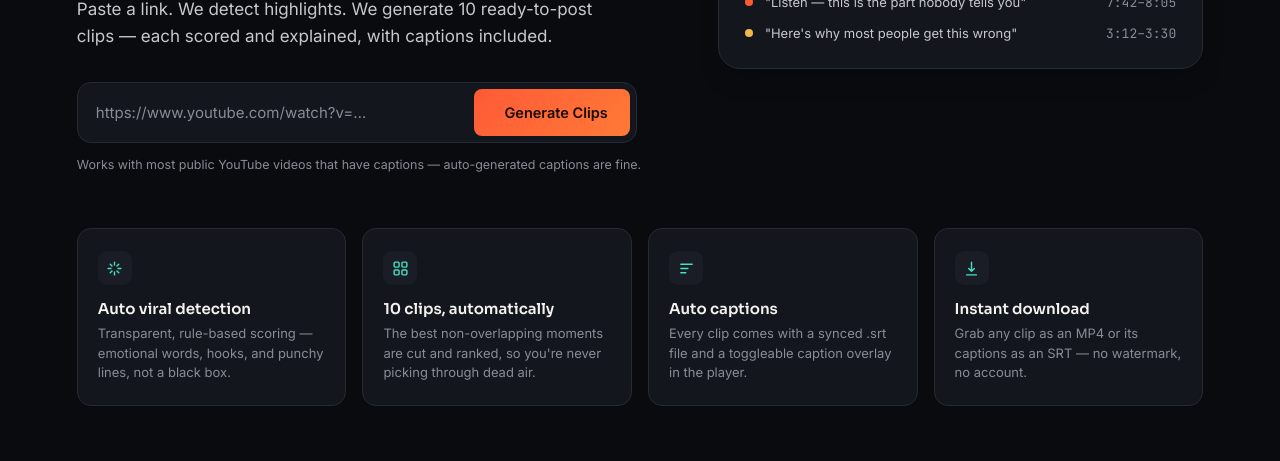
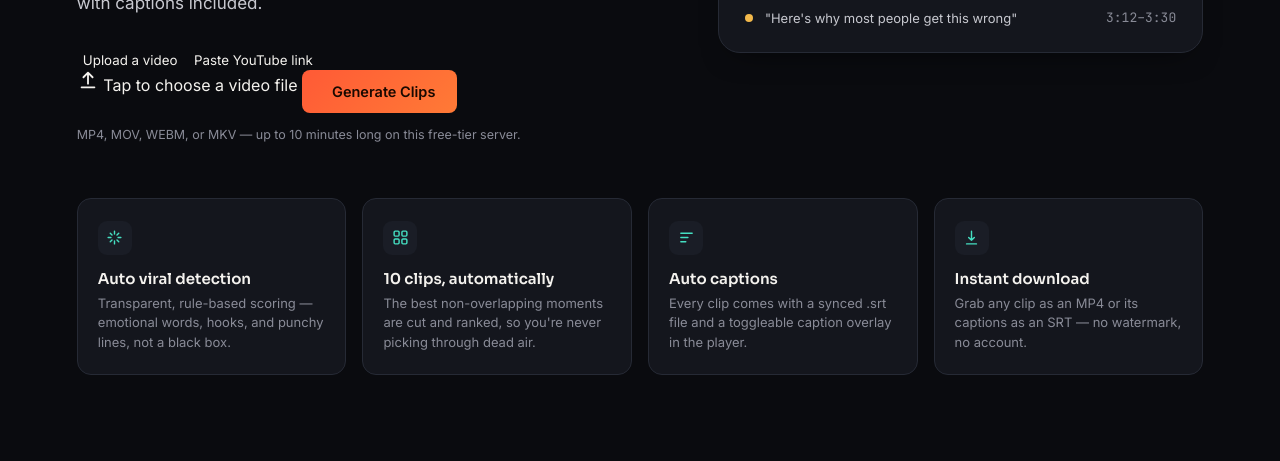
Before and after one commit to ifechukwucharles668-pixel/viral-clips, a plain HTML site: page frontend/index.html in a window 1280 px wide. Shown: the part 339-800 px from the top of the page. Drawn offline with Linux system fonts and the light colour scheme.

Commit message:
Update index.html

```diff
--- a/frontend/index.html
+++ b/frontend/index.html
@@ -3,8 +3,8 @@
 <head>
 <meta charset="UTF-8" />
 <meta name="viewport" content="width=device-width, initial-scale=1.0" />
-<title>Viral Clips — Turn any YouTube video into 10 ready-to-post clips</title>
-<meta name="description" content="Paste a YouTube link. We detect highlights with a transparent, rule-based scoring system and generate 10 ready-to-post clips with captions." />
+<title>Viral Clips — Turn any video into ready-to-post clips</title>
+<meta name="description" content="Upload a video or paste a YouTube link. We detect highlights with a transparent, rule-based scoring system and generate ready-to-post clips with captions." />
 <link rel="preconnect" href="https://fonts.googleapis.com">
 <link rel="preconnect" href="https://fonts.gstatic.com" crossorigin>
 <link href="https://fonts.googleapis.com/css2?family=Sora:wght@500;600;700&family=Inter:wght@400;500;600&family=JetBrains+Mono:wght@400;500;600&display=swap" rel="stylesheet">
@@ -28,9 +28,31 @@
     <div class="hero-grid">
       <div>
         <div class="eyebrow">No paid APIs · runs on your own server</div>
-        <h1>Turn Any YouTube Video Into <em>Viral</em> Clips Instantly</h1>
-        <p class="lede">Paste a link. We detect highlights. We generate 10 ready-to-post clips — each scored and explained, with captions included.</p>
+        <h1>Turn Any Video Into <em>Viral</em> Clips Instantly</h1>
+        <p class="lede">Upload a video, or paste a YouTube link. We detect highlights. We generate ready-to-post clips — each scored and explained, with captions included.</p>
 
+        <div class="upload-card">
+          <div class="upload-tabs">
+            <button type="button" class="tab-btn active" data-tab="upload">Upload a video</button>
+            <button type="button" class="tab-btn" data-tab="youtube">Paste YouTube link</button>
+          </div>
+
+          <div class="tab-panel" data-panel="upload">
+            <label class="file-drop" for="video-file-input" id="file-drop-label">
+              <svg viewBox="0 0 24 24" width="22" height="22" fill="none" stroke="currentColor" stroke-width="2" stroke-linecap="round" stroke-linejoin="round"><path d="M12 16V4m0 0L7 9m5-5l5 5M5 20h14"/></svg>
+              <span id="file-drop-text">Tap to choose a video file</span>
+            </label>
+            <input type="file" id="video-file-input" accept="video/*" hidden />
+            <button type="button" class="btn btn-primary upload-submit-btn" id="generate-upload-btn">
+              <svg viewBox="0 0 24 24" fill="none" stroke="currentColor" stroke-width="2.4" stroke-linecap="round" stroke-linejoin="round"><path d="M5 3l14 9-14 9V3z"/></svg>
+              Generate Clips
+            </button>
+            <div class="form-error" id="upload-error"></div>
+            <div class="url-examples">MP4, MOV, WEBM, or MKV — up to 10 minutes long on this free-tier server.</div>
+          </div>
+
+          <div class="tab-panel" data-panel="youtube" hidden>
+            <div class="youtube-warning">YouTube often blocks automated downloads, so this option may fail on some videos — uploading is more reliable.</div>
             <form id="url-form" class="url-form">
               <input
                 id="youtube-url-input"
@@ -38,7 +60,6 @@
                 inputmode="url"
                 autocomplete="off"
                 placeholder="https://www.youtube.com/watch?v=…"
-            required
               />
               <button type="submit" class="btn btn-primary" id="generate-btn">
                 <svg viewBox="0 0 24 24" fill="none" stroke="currentColor" stroke-width="2.4" stroke-linecap="round" stroke-linejoin="round"><path d="M5 3l14 9-14 9V3z"/></svg>
@@ -46,7 +67,8 @@
               </button>
             </form>
             <div class="form-error" id="form-error"></div>
-        <div class="url-examples">Works with most public YouTube videos that have captions — auto-generated captions are fine.</div>
+          </div>
+        </div>
       </div>
 
       <div class="pulse-timeline" aria-hidden="true">
```
Lines whose indentation alone changed are shown as unchanged.
